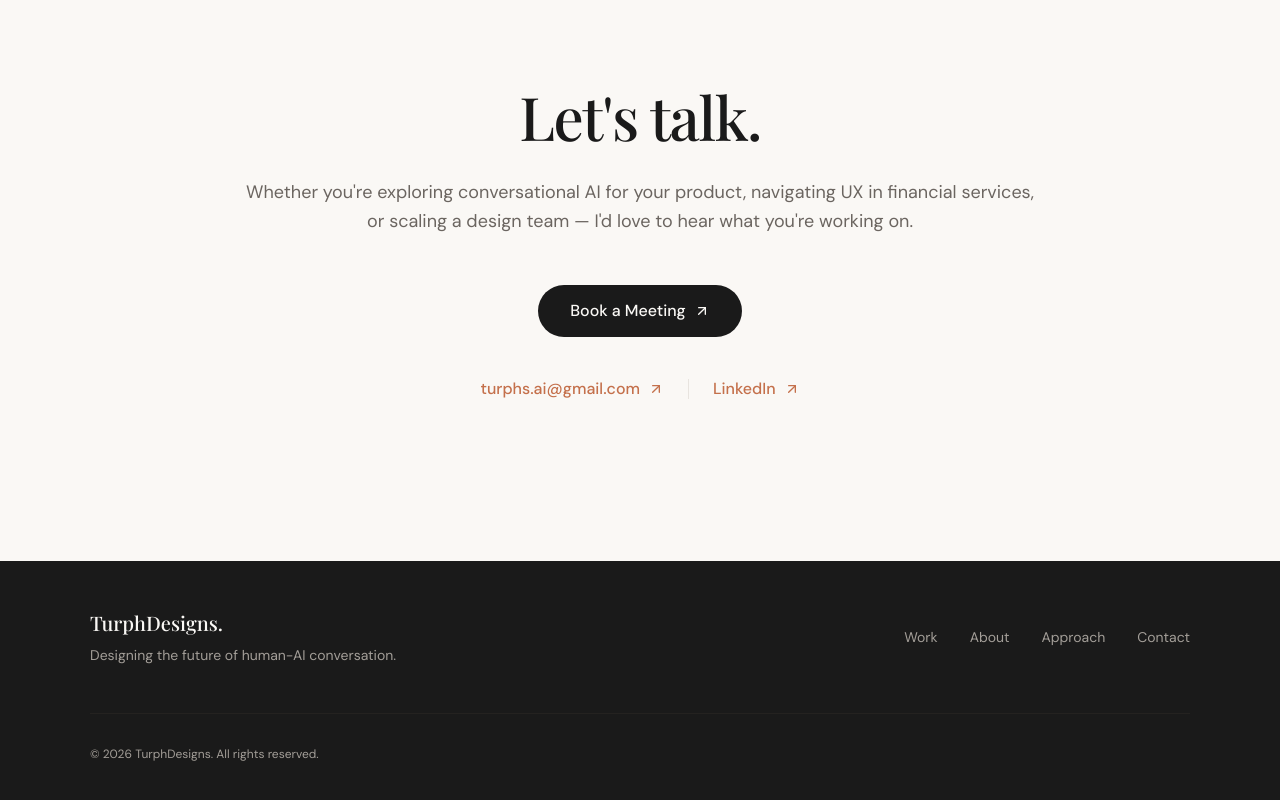
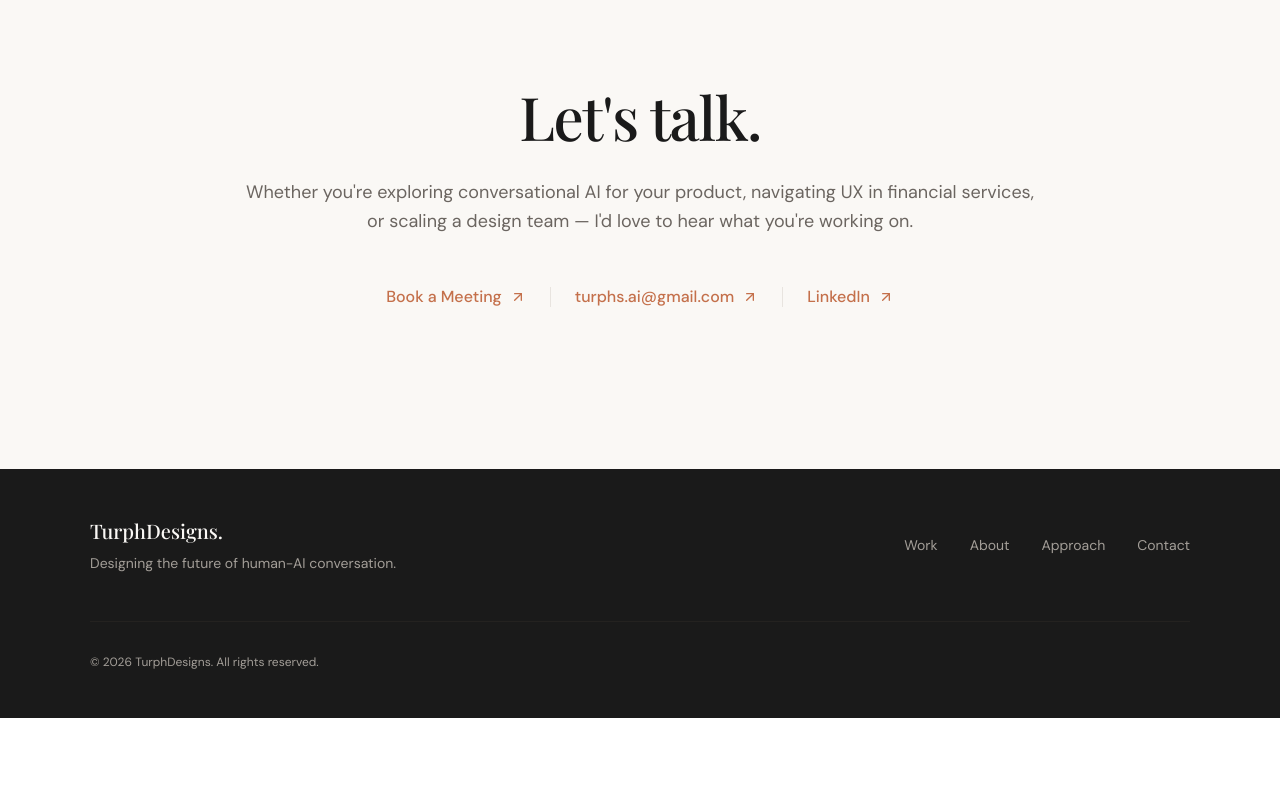
Before and after one commit to turphAI/turphdesigns, a Next.js app: page / in a window 1280 px wide. Shown: the part 5844-6644 px from the top of the page. After the commit the page ends 6562 px from the top, so only its background shows below. Built offline with nearby package versions, Linux system fonts and the light colour scheme; a web font is replaced by a local one.

Commit message:
Switch Calendly from CTA button to inline text link
Matches the email and LinkedIn link style for a cleaner,
lighter contact section. All three links now sit in a row
with dot dividers.

Co-Authored-By: Claude Opus 4.6 <noreply@anthropic.com>

```diff
--- a/src/app/page.tsx
+++ b/src/app/page.tsx
@@ -288,18 +288,16 @@ export default function HomeV2() {
               Whether you&apos;re exploring conversational AI for your product, navigating UX in financial
               services, or scaling a design team — I&apos;d love to hear what you&apos;re working on.
             </p>
-            <a href="https://calendly.com/turph"
-               target="_blank"
-               rel="noopener noreferrer"
-               className="font-body inline-flex items-center gap-2 px-8 py-3.5 rounded-full text-base font-medium transition-opacity hover:opacity-80 mb-10"
-               style={{
-                 backgroundColor: 'var(--warm-text)',
-                 color: 'var(--warm-bg)',
-               }}>
-              Book a Meeting
-              <ArrowUpRight className="w-4 h-4" />
-            </a>
             <div className="flex flex-col sm:flex-row items-center justify-center gap-6">
+              <a href="https://calendly.com/turph"
+                 target="_blank"
+                 rel="noopener noreferrer"
+                 className="font-body inline-flex items-center gap-2 text-base font-medium transition-opacity hover:opacity-60"
+                 style={{ color: 'var(--warm-accent)' }}>
+                Book a Meeting
+                <ArrowUpRight className="w-4 h-4" />
+              </a>
+              <span className="hidden sm:block w-[1px] h-5" style={{ backgroundColor: 'var(--warm-border)' }} />
               <a href="mailto:turphs.ai@gmail.com"
                  className="font-body inline-flex items-center gap-2 text-base font-medium transition-opacity hover:opacity-60"
                  style={{ color: 'var(--warm-accent)' }}>
```
